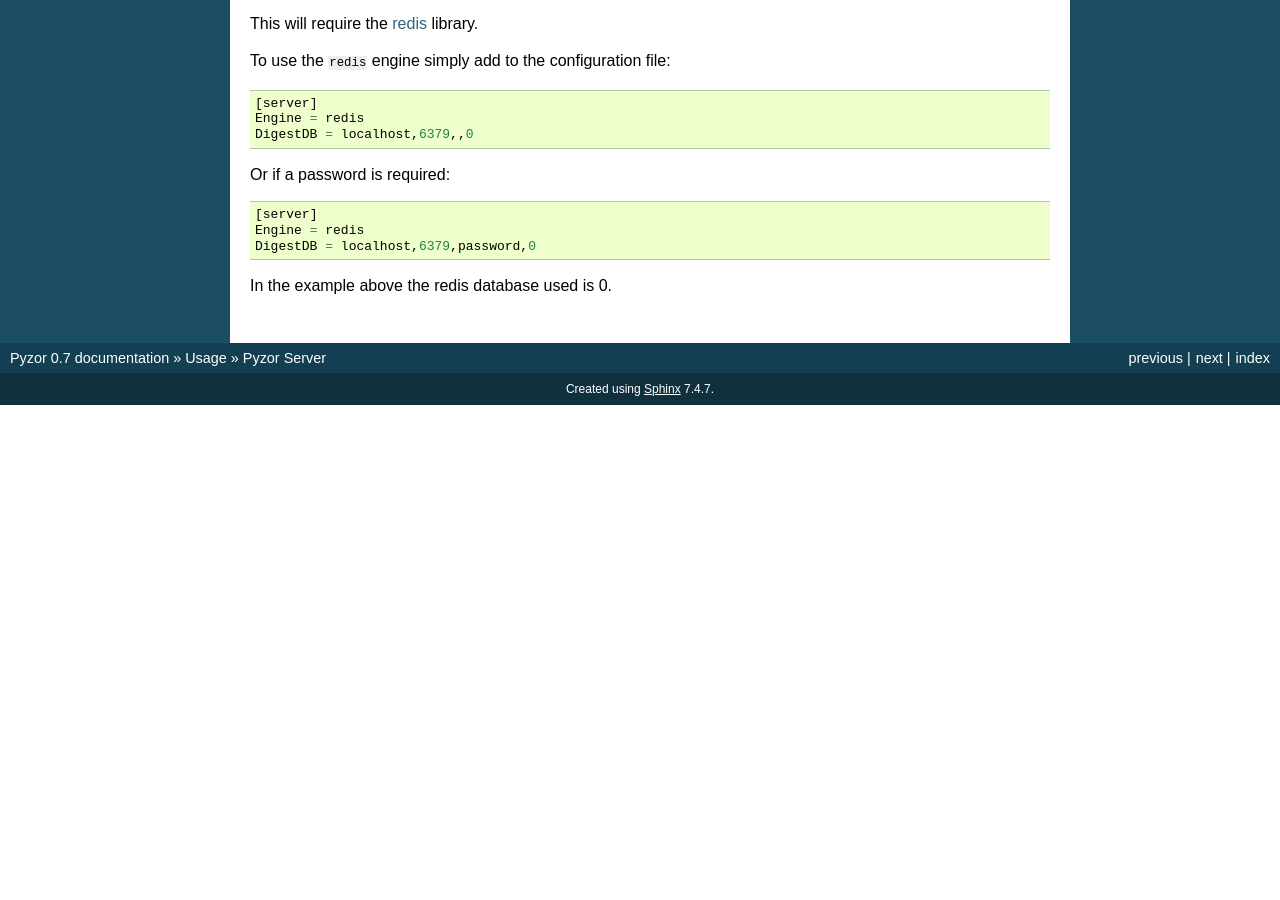
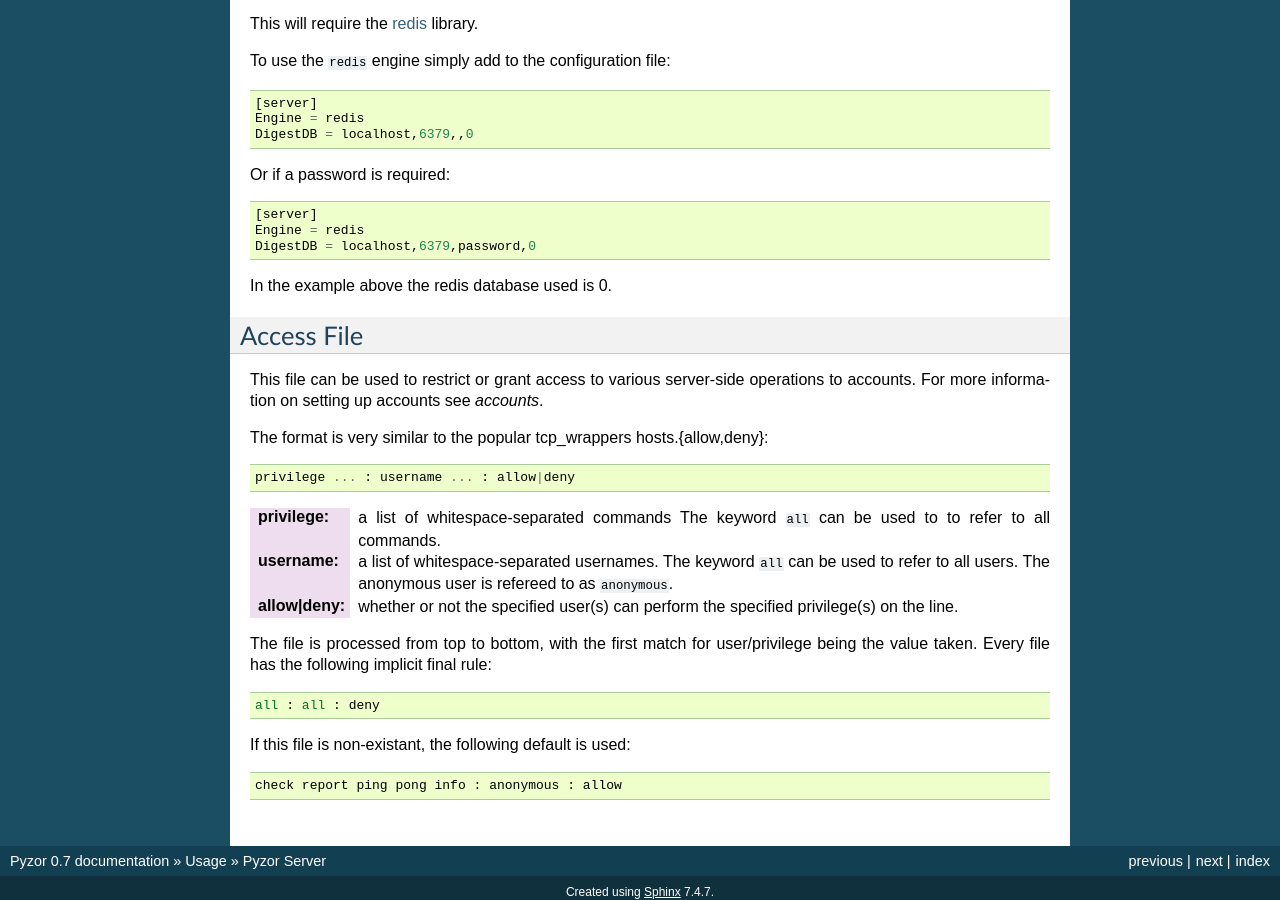
Before and after one commit to SpamExperts/pyzor, a Sphinx documentation site: the page built from docs/server.rst, in a window 1280 px wide and 900 px high, scrolled down 1834 px. Built offline with Sphinx 7.4.7, drawn with Linux system fonts in a browser that asks for light colours; before the commit the page ends 2239 px from its top, so only the background shows below that.

Commit message:
Add documentation on the format of the Access File.

```diff
--- a/docs/client.rst
+++ b/docs/client.rst
@@ -106,6 +106,7 @@ Based upon a secret passphrase gathered from the user and randomly gathered
 salt, prints to standard output a tuple of "salt,key". Used to put account
 information into the accounts file.
 
+.. _client-server-file:
 
 Servers File
 --------------
--- a/docs/config.rst
+++ b/docs/config.rst
@@ -20,7 +20,7 @@ client configuration
 ServersFile
     Must contain a newline-separated list of server addresses to
     report/whitelist/check with. All of these server will be contacted for
-    every operation.
+    every operation. See `client-server-file`.
 
 AccountsFile
     File containing information about accounts on servers.
@@ -69,7 +69,7 @@ PasswdFile
     File containing a list of user account information.
 
 AccessFile
-    File containing information about user privileges.
+    File containing information about user privileges. See `server-access-file`.
 
 Engine
     Then engine type to be used for storage. See :ref:`server-engines`.
--- a/docs/server.rst
+++ b/docs/server.rst
@@ -118,3 +118,35 @@ Or if a password is required::
     DigestDB = localhost,6379,password,0
 
 In the example above the redis database used is 0.
+
+
+.. _server-access-file:
+
+Access File
+-------------
+
+This file can be used to restrict or grant access to various server-side
+operations to accounts. For more information on setting up accounts see
+`accounts`.
+
+The format is very similar to the popular tcp_wrappers hosts.{allow,deny}::
+
+    privilege ... : username ... : allow|deny
+
+:privilege: a list of whitespace-separated commands The keyword ``all`` can
+            be used to to refer to all commands.
+:username: a list of whitespace-separated usernames. The keyword ``all``
+           can be used to refer to all users. The anonymous user is
+           refereed to as ``anonymous``.
+:allow|deny: whether or not the specified user(s) can perform the specified
+             privilege(s) on the line.
+
+The file is processed from top to bottom, with the first match for
+user/privilege being the value taken. Every file has the following implicit
+final rule::
+
+    all : all : deny
+
+If this file is non-existant, the following default is used::
+
+    check report ping pong info : anonymous : allow
```
